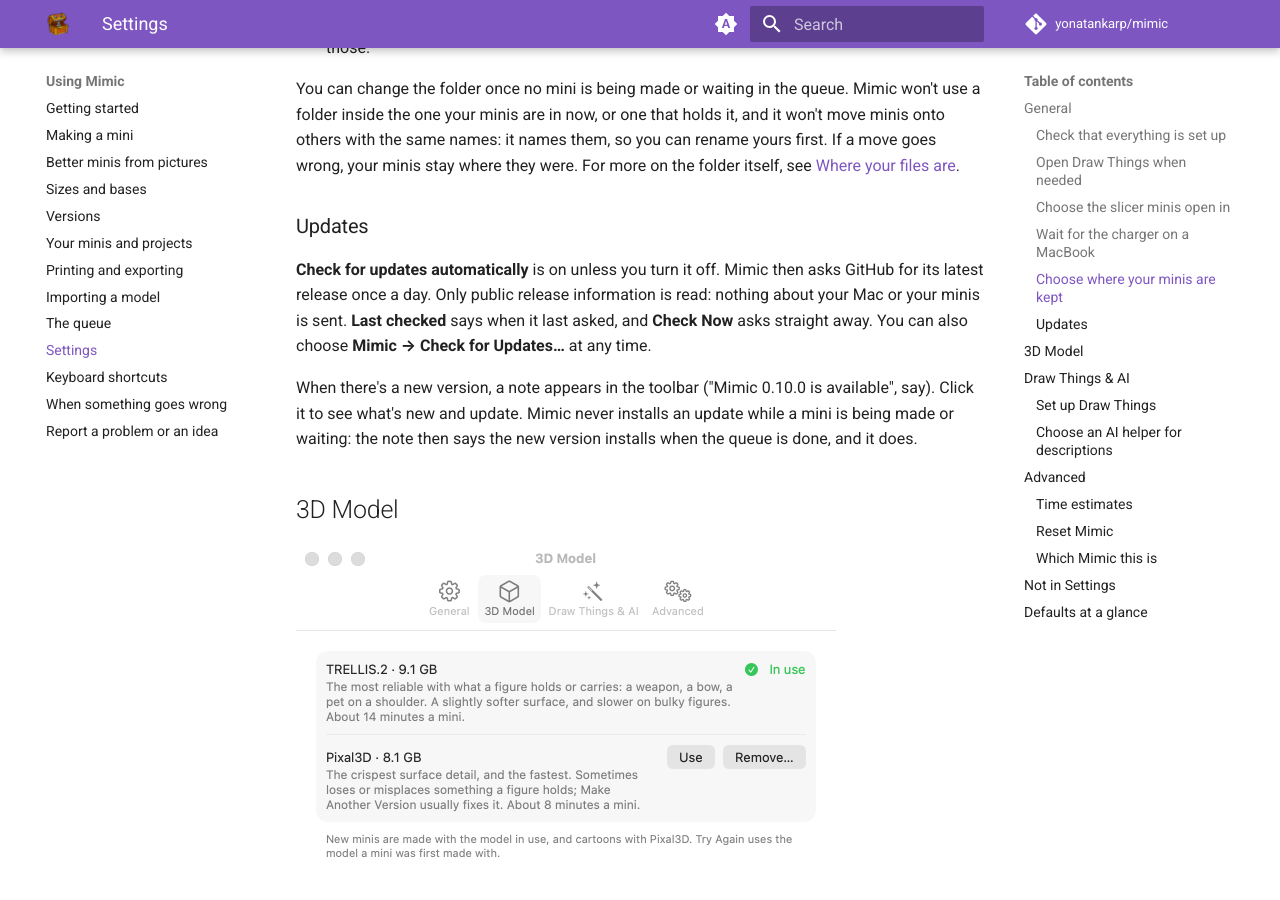
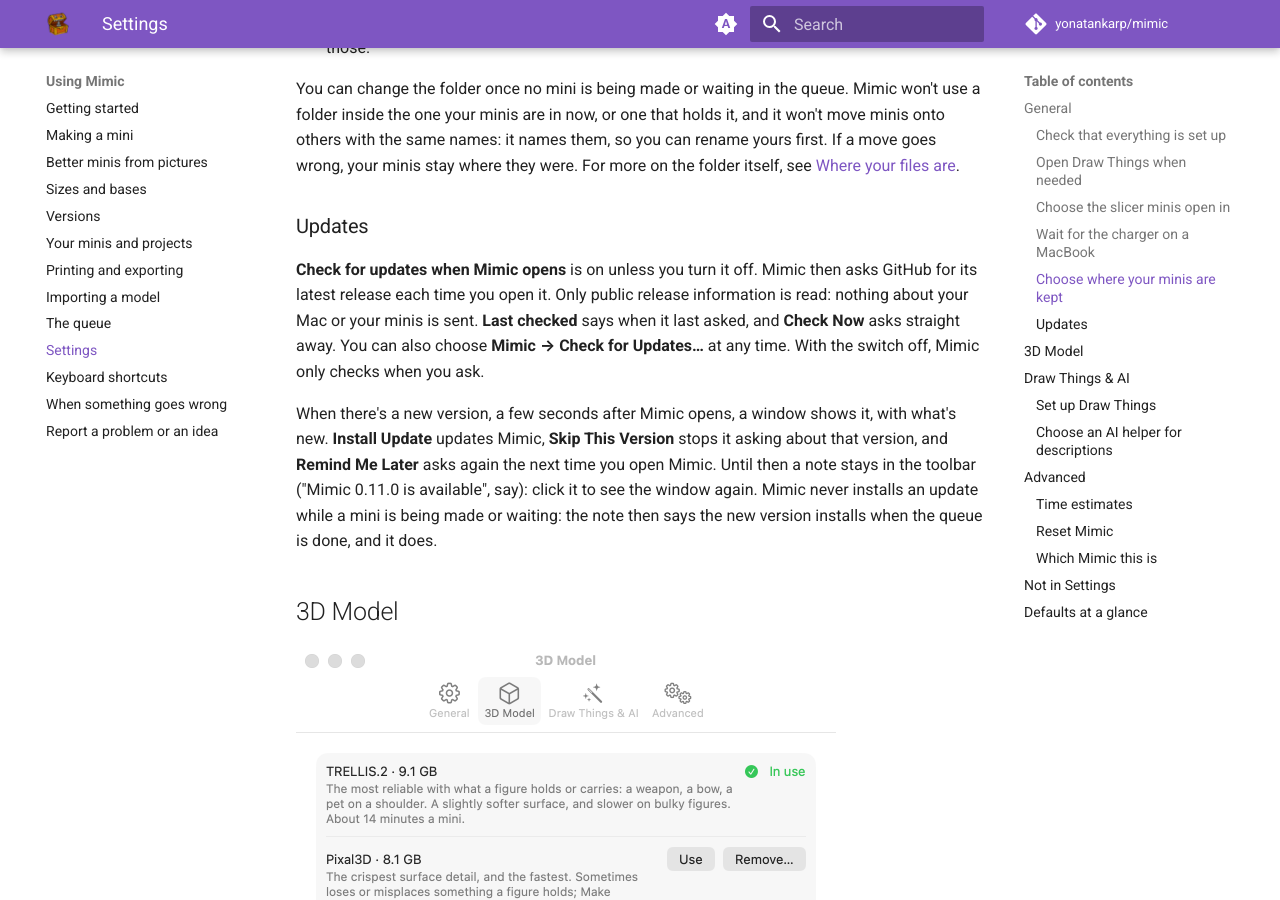
Before and after one commit to yonatankarp/mimic, an MkDocs documentation site: the page built from docs/settings.md, in a window 1280 px wide and 900 px high, scrolled down 3418 px. Built offline with MkDocs 1.6.1 and Material for MkDocs 9.7.7, drawn with Linux system fonts in a browser that asks for light colours; comment, search, counter and statistics services are not loaded; some of the changed text lies outside the part shown.

Commit message:
change: check for updates when Mimic opens and show the update window

```diff
--- a/docs/settings.md
+++ b/docs/settings.md
@@ -94,14 +94,18 @@
 
 ### Updates
 
-**Check for updates automatically** is on unless you turn it off. Mimic then asks GitHub for its
-latest release once a day. Only public release information is read: nothing about your Mac or
-your minis is sent. **Last checked** says when it last asked, and **Check Now** asks straight away.
-You can also choose **Mimic → Check for Updates…** at any time.
+**Check for updates when Mimic opens** is on unless you turn it off. Mimic then asks GitHub for
+its latest release each time you open it. Only public release information is read: nothing about
+your Mac or your minis is sent. **Last checked** says when it last asked, and **Check Now** asks
+straight away. You can also choose **Mimic → Check for Updates…** at any time. With the switch
+off, Mimic only checks when you ask.
 
-When there's a new version, a note appears in the toolbar ("Mimic 0.10.0 is available", say).
-Click it to see what's new and update. Mimic never installs an update while a mini is being made
-or waiting: the note then says the new version installs when the queue is done, and it does.
+When there's a new version, a few seconds after Mimic opens, a window shows it, with what's new.
+**Install Update** updates Mimic, **Skip This Version** stops it asking about that version, and
+**Remind Me Later** asks again the next time you open Mimic. Until then a note stays in the
+toolbar ("Mimic 0.11.0 is available", say): click it to see the window again. Mimic never
+installs an update while a mini is being made or waiting: the note then says the new version
+installs when the queue is done, and it does.
 
 ## 3D Model
 
@@ -232,6 +236,6 @@
 | Open minis in | General | The first slicer Mimic finds, else the Mac's default app for 3D files |
 | Start minis only when plugged in | General | Off (MacBooks only) |
 | Your minis are saved in | General | Documents → Mimic |
-| Check for updates automatically | General | On |
+| Check for updates when Mimic opens | General | On |
 | 3D model in use | 3D Model | TRELLIS.2 |
 | AI helper for descriptions | Draw Things & AI | Off |
```
Also changed, not shown: app/NOTES.md (+18 -5 lines), docs/getting-started.md (+7 -5 lines), docs/how-it-works.md (+3 -3 lines), 4 other files.
